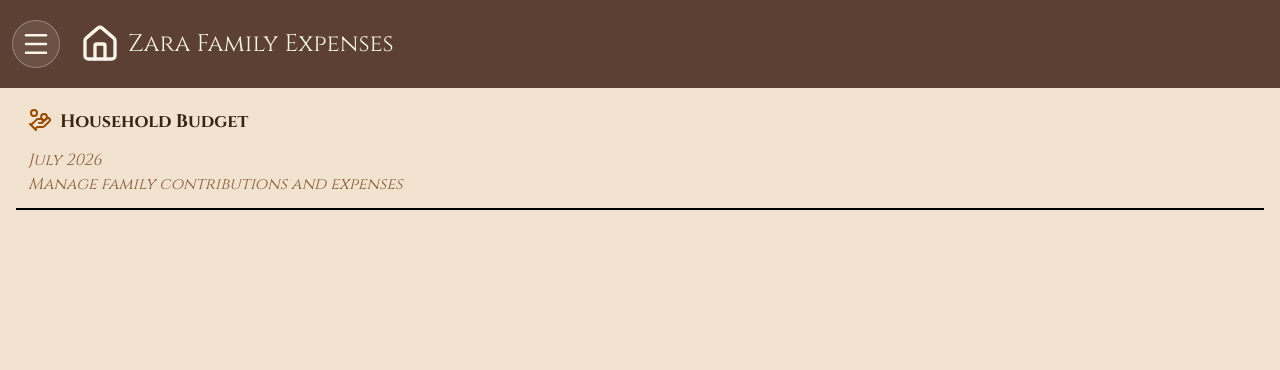
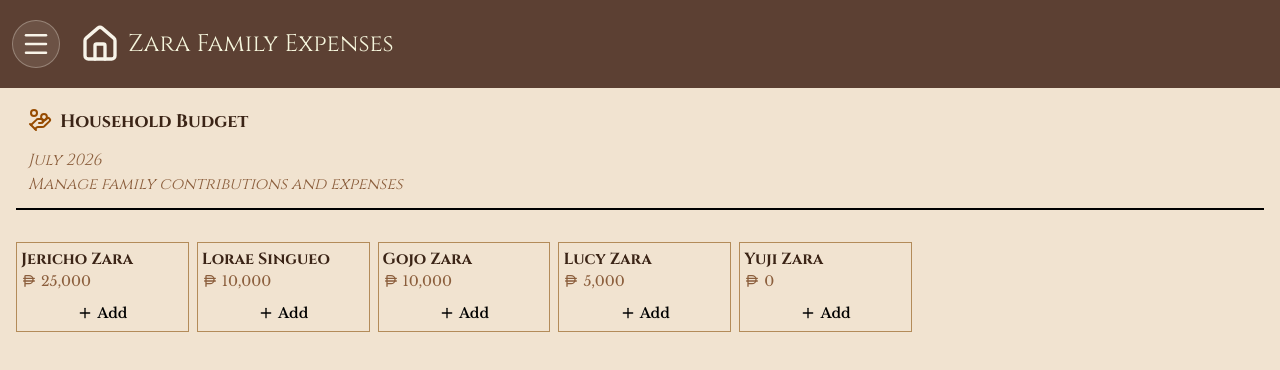
Before and after one commit to Jericho0909/home-expense-tracker, a Next.js app: page /budgetSetting in a window 1280 px wide. Shown: the top 370 px of the page. Built offline with nearby package versions, Linux system fonts and the light colour scheme; a web font is replaced by a local one.

Commit message:
refactor: apply reusable Card to budget settings and improve add button styles

```diff
--- a/app/(root)/budgetSetting/page.tsx
+++ b/app/(root)/budgetSetting/page.tsx
@@ -2,6 +2,8 @@
 
 import { useContext, useEffect } from "react"
 import ExpensesSectionContext from "@/app/context/expensesSectionContext";
+import Card from "@/app/components/Card";
+import { MembersData } from "@/app/constant/expensesData";
 import { HandCoins } from 'lucide-react';
 
 const BudgerSettingPage = () => {
@@ -10,6 +12,7 @@ const BudgerSettingPage = () => {
         month: "long",
         year: "numeric",
     })
+
 
     useEffect(() => {
         setActiveSection("BudgetSetting")
@@ -42,6 +45,16 @@ const BudgerSettingPage = () => {
                     </p>
                 </div>
             </div>
+
+            <div className="grid grid-cols-5 gap-2 w-4xl h-auto mb-8">
+                {MembersData.map((member) => (
+                    <Card
+                        key={member.id}
+                        name={member.name}
+                        money={member.money}
+                    />
+                ))}
+            </div>
         </section>
     )
 }
--- a/app/components/Card.tsx
+++ b/app/components/Card.tsx
@@ -7,7 +7,7 @@ import { PhilippinePeso, Plus } from "lucide-react";
 
 const Card = ({ name, money }: CardProps) => {
     return (
-        <div className="flex justify-start flex-col p-1 border border-[#B38B59] w-full h-24">
+        <div className="flex justify-start flex-col p-1 border border-[#B38B59] w-full ">
             <span
                 className="font-bold text-[#3B2416] text-base"
                 style={{ fontFamily: "var(--font-cinzel)"}}
@@ -15,7 +15,7 @@ const Card = ({ name, money }: CardProps) => {
                 {name}
             </span>
             <span
-                className="flex items-center gap-1 text-[#964B00] text-lg"
+                className="flex items-center gap-1 text-[#8B5E3C] text-sm"
                 style={{ fontFamily: "var(--font-libre-baskerville)"}}
             >
                 <PhilippinePeso size={16}/>
@@ -23,7 +23,7 @@ const Card = ({ name, money }: CardProps) => {
             </span>
             <button
                 type="button"
-                className="add-button flex items-center justify-center gap-1 px-2 py-1 mt-2 text-sm font-semibold text-white rounded"
+                className="add-button flex items-center justify-center gap-1 px-2 py-1 mt-2 text-sm font-semibold  rounded cursor-pointer"
                 style={{ fontFamily: "var(--font-libre-baskerville)"}}
             >
                 <Plus size={16}/>
--- a/app/constant/expensesData.ts
+++ b/app/constant/expensesData.ts
@@ -4,7 +4,8 @@ import type { UtilityExpense,
     HealthExpense,
     HouseMaintenanceExpense,
     FamilyExpense,
-    OtherExpense
+    OtherExpense,
+    Member
 } from "../type/model"
 
 export const UtilitiesData: UtilityExpense[] = [
@@ -643,3 +644,37 @@ export const OtherExpensesData: OtherExpense[] = [
         purchaseDate: "2026-07-03",
     },
 ];
+
+export const MembersData: Member[] = [
+    {
+        id: 1,
+        name: "Jericho Zara",
+        money: 25000,
+        createdAt: "2026-07-01",
+    },
+    {
+        id: 2,
+        name: "Lorae Singueo",
+        money: 10000,
+        createdAt: "2026-07-01",
+    },
+    {
+        id: 3,
+        name: "Gojo Zara",
+        money: 10000,
+        createdAt: "2026-07-01",
+    },
+    {
+        id: 4,
+        name: "Lucy Zara",
+        money: 5000,
+        createdAt: "2026-07-01",
+    },
+    {
+        id: 5,
+        name: "Yuji Zara",
+        money: 0,
+        createdAt: "2026-07-01",
+    },
+
+]
--- a/app/globals.css
+++ b/app/globals.css
@@ -24,12 +24,13 @@
   }
 
   .add-button {
-    background-color: #964B00;
+    background-color: #F1E3D0;
+    color: #5C4033;
     transition: background-color 0.2s ease, transform 0.2s ease;
   }
 
   .add-button:hover {
-    background-color: #8B5E3C;
+    background-color: #D8C3A5;
     transform: translateY(-1px);
   }
 
```
Also changed, not shown: app/type/model.ts (+7 -0 lines).
